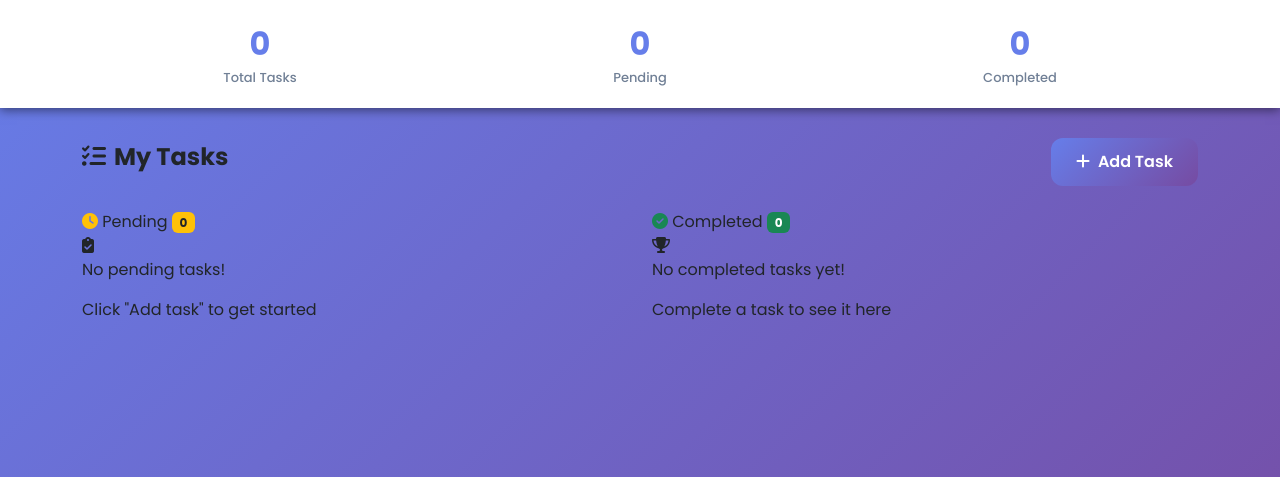
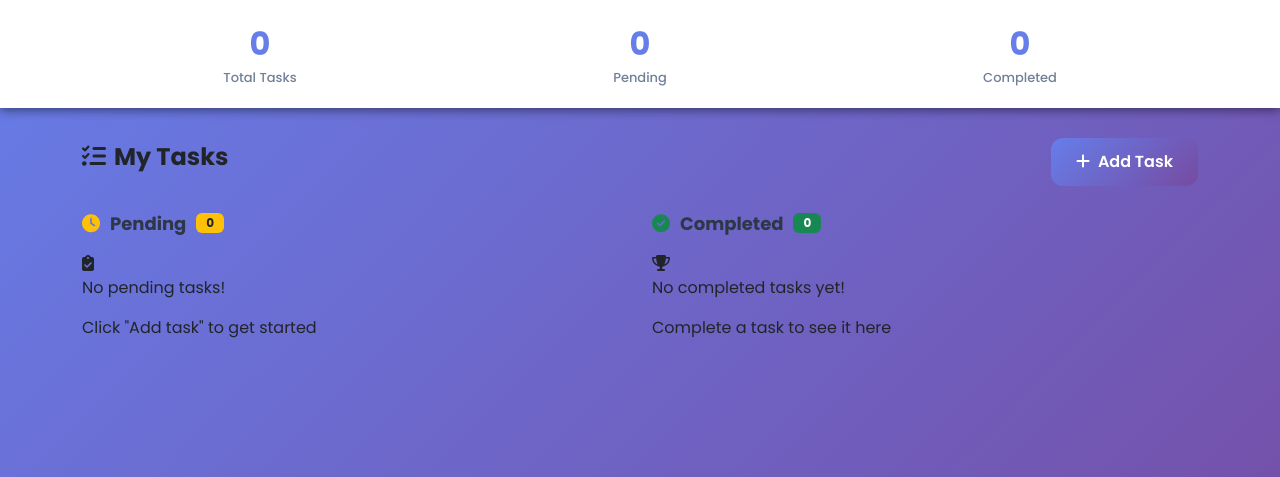
Before and after one commit to POSHANMS/todo-app-flask, a Flask app: page /tasks in a window 1280 px wide. Shown: the part 56-533 px from the top of the page. Run offline with Flask 3, Linux system fonts and the light colour scheme.

Commit message:
Add section titles CSS to style.css

```diff
--- a/static/css/style.css
+++ b/static/css/style.css
@@ -248,3 +248,24 @@ body {
     box-shadow: 0 8px 20px rgba(102, 126, 234, 0.4);
     color: white;
 }
+
+/* ============================================
+   SECTION TITLES - Pending and Completed
+   ============================================ */
+
+/* Section title row - icon + text + badge */
+.section-title {
+    font-size: 18px;
+    font-weight: 700;
+    color: #2d3748;
+    margin-bottom: 15px;
+    display: flex;
+    align-items: center;
+    gap: 10px;
+}
+
+/* The count badge next to title */
+.section-title .badge {
+    font-size: 12px;
+    padding: 4px 10px;
+}
```
